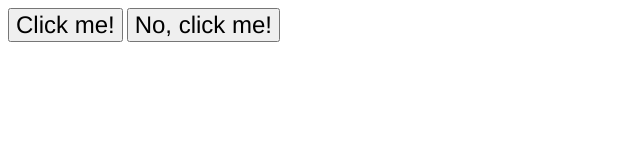
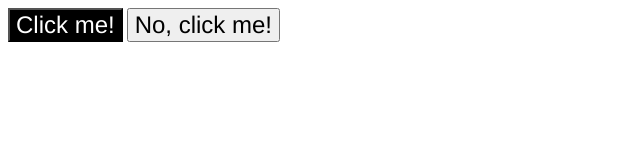
Before and after one commit to Bstrinic/03-grouping-selectors, a plain HTML site: page index.html in a window 1280 px wide. Shown: the whole page, without its empty margins (0-640 px from the left). Drawn offline with Linux system fonts and the light colour scheme.

Commit message:
Created .first style with background-color and color for text

```diff
--- a/style.css
+++ b/style.css
@@ -3,3 +3,8 @@
     font-size: 24px;
     font-family: Helvetica, "Times New Roman", sans-serif;
 }
+
+.first {
+    background-color: black;
+    color: white;
+}
```
